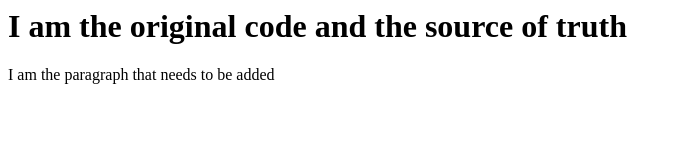
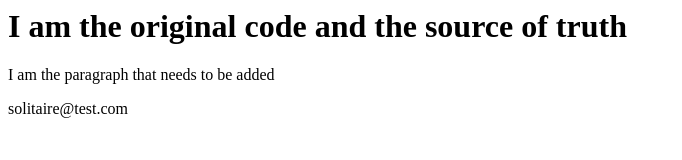
Before and after one commit to kubowania/javascript-solitaire, a plain HTML site: page index.html in a window 1280 px wide. Shown: the whole page, without its empty margins (0-682 px from the left). Drawn offline with Linux system fonts and the light colour scheme.

Commit message:
added footer to index.html

```diff
--- a/index.html
+++ b/index.html
@@ -1,2 +1,3 @@
 <h1>I am the original code and the source of truth</h1>
 <p>I am the paragraph that needs to be added</p>
+<footer>solitaire@test.com</footer>
```
